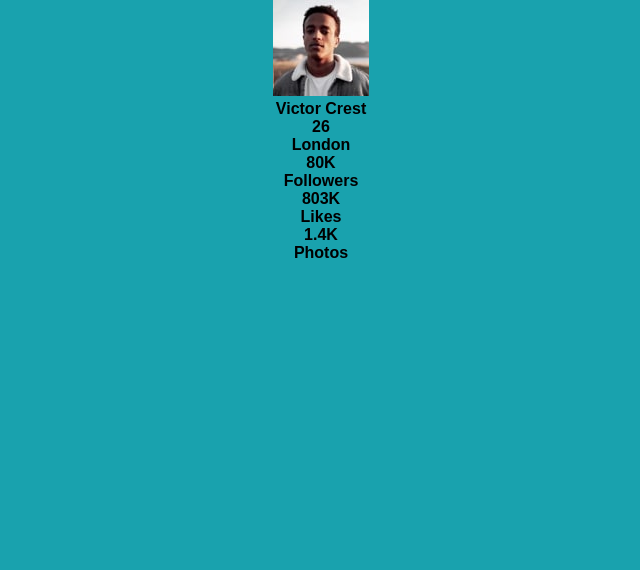
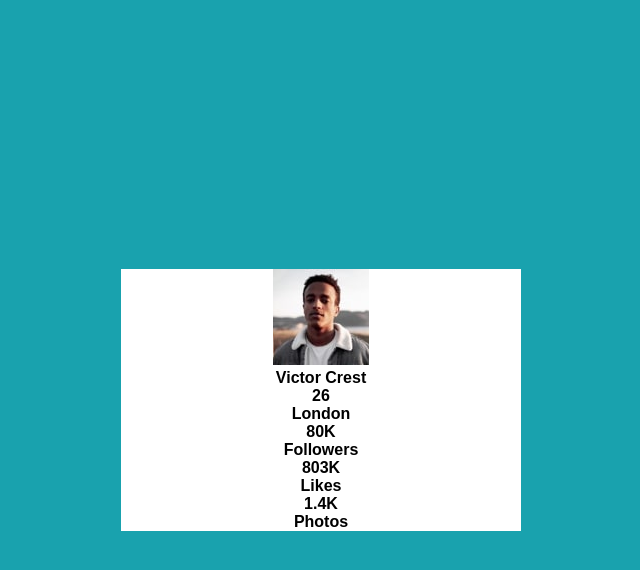
Before and after one commit to lucasGaetano/profile-card-component-main, a plain HTML site: page index.html in a window 1280 px wide. Shown: the whole page, without its empty margins (319-959 px from the left). Drawn offline with Linux system fonts and the light colour scheme.

Commit message:
Mudando * para body - centralizando o container

```diff
--- a/src/css/style.css
+++ b/src/css/style.css
@@ -1,8 +1,17 @@
 @import url('https://fonts.googleapis.com/css2?family=Kumbh+Sans:wght@100..900&display=swap');
 
-* {
+body {
     background-color: hsl(185, 75%, 39%);
     text-align: center;
     font-weight: bold;
     font-family: "Kumbh", sans-serif;
 }
+
+.container{
+    width: 400px;
+    background-color: white;
+    position: absolute;
+    top: 50%;
+    left: 50%;
+    transform: translate(-50%, -50%);
+}
```
